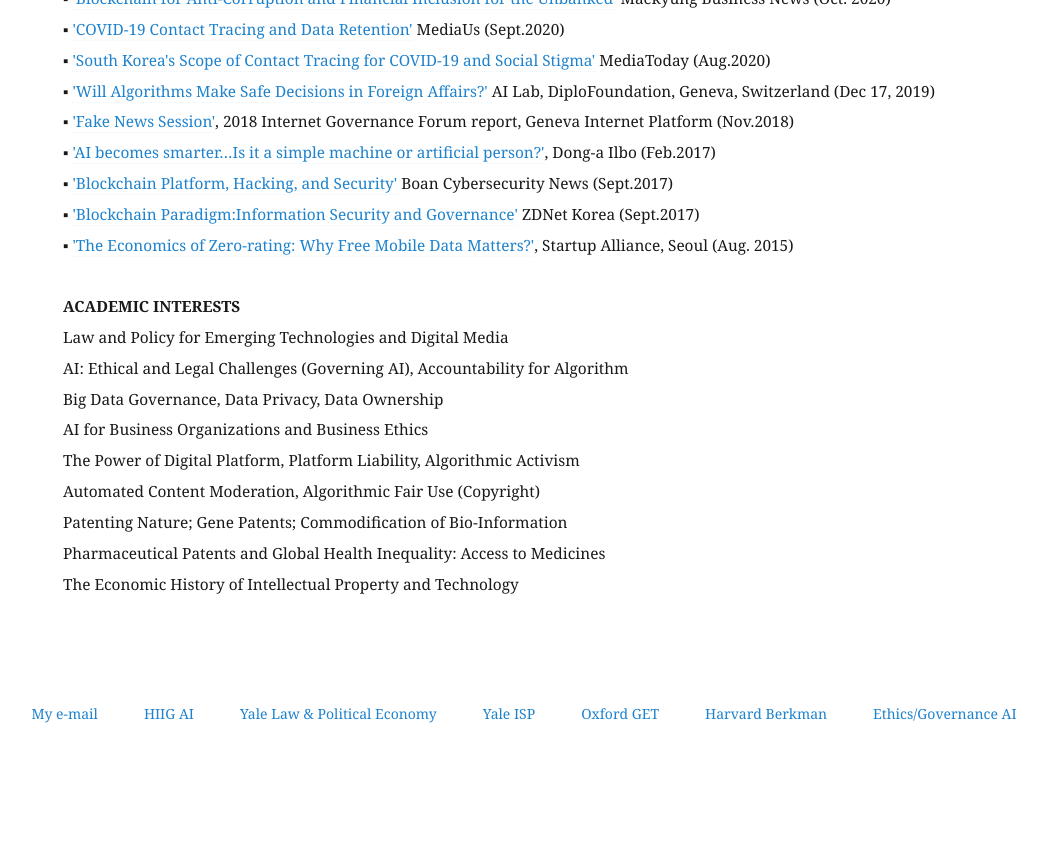
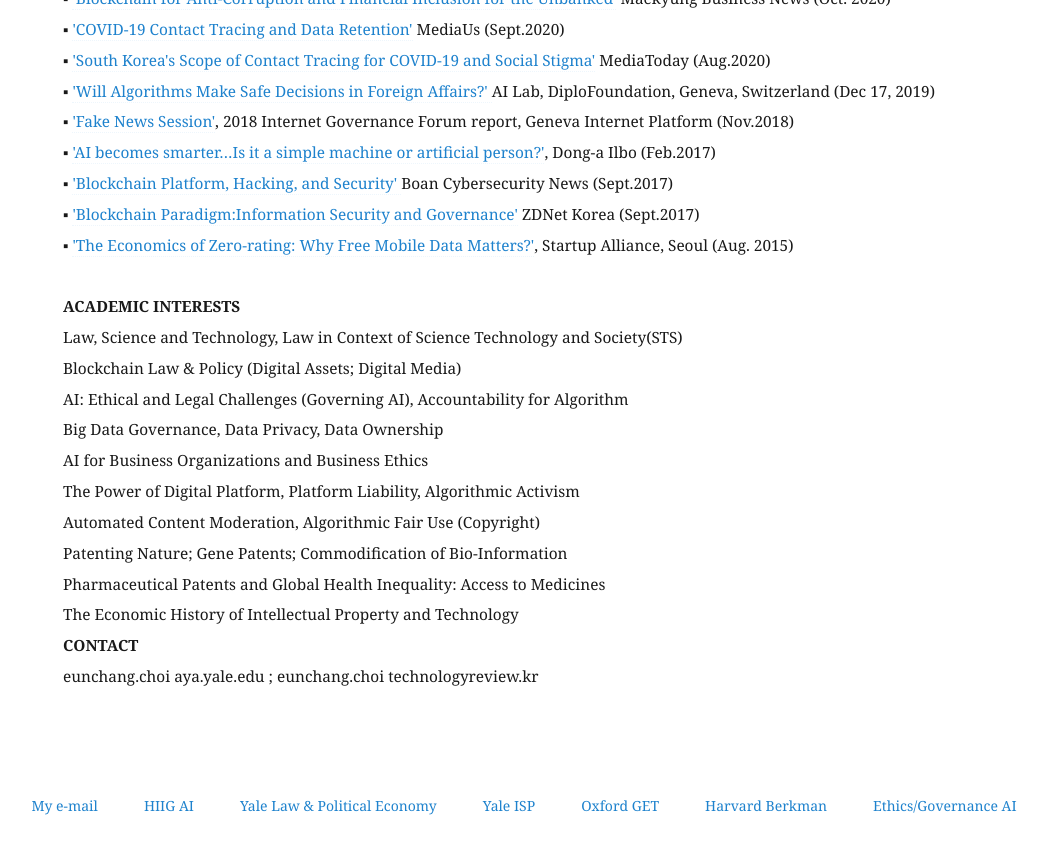
Before and after one commit to eunchangchoi/eunchangchoi.github.io, a Jekyll site: the page built from index.md, in a window 1280 px wide and 900 px high, scrolled down 4264 px. Shown: the top 854 px of the window, without its empty margins (37-1085 px from the left). Built offline with Jekyll 4.4.1, drawn with Linux system fonts in a browser that asks for light colours; before the commit the page ends 5072 px from its top, so only the background shows below that.

Commit message:
Update index.md

```diff
--- a/index.md
+++ b/index.md
@@ -101,7 +101,8 @@
 
  <br>
   <strong> ACADEMIC INTERESTS </strong> <br>
-   Law and Policy for Emerging Technologies and Digital Media <br>
+   Law, Science and Technology, Law in Context of Science Technology and Society(STS) <br>
+   Blockchain Law & Policy (Digital Assets; Digital Media) <br>
    AI: Ethical and Legal Challenges (Governing AI), Accountability for Algorithm <br>
    Big Data Governance, Data Privacy, Data Ownership <br>
    AI for Business Organizations and Business Ethics <br>
@@ -110,3 +111,6 @@
    Patenting Nature; Gene Patents; Commodification of Bio-Information <br>
    Pharmaceutical Patents and Global Health Inequality: Access to Medicines <br>
    The Economic History of Intellectual Property and Technology <br>
+
+   <strong> CONTACT </strong> <br>
+   eunchang.choi <at>aya.yale.edu ; eunchang.choi <at> technologyreview.kr
```
